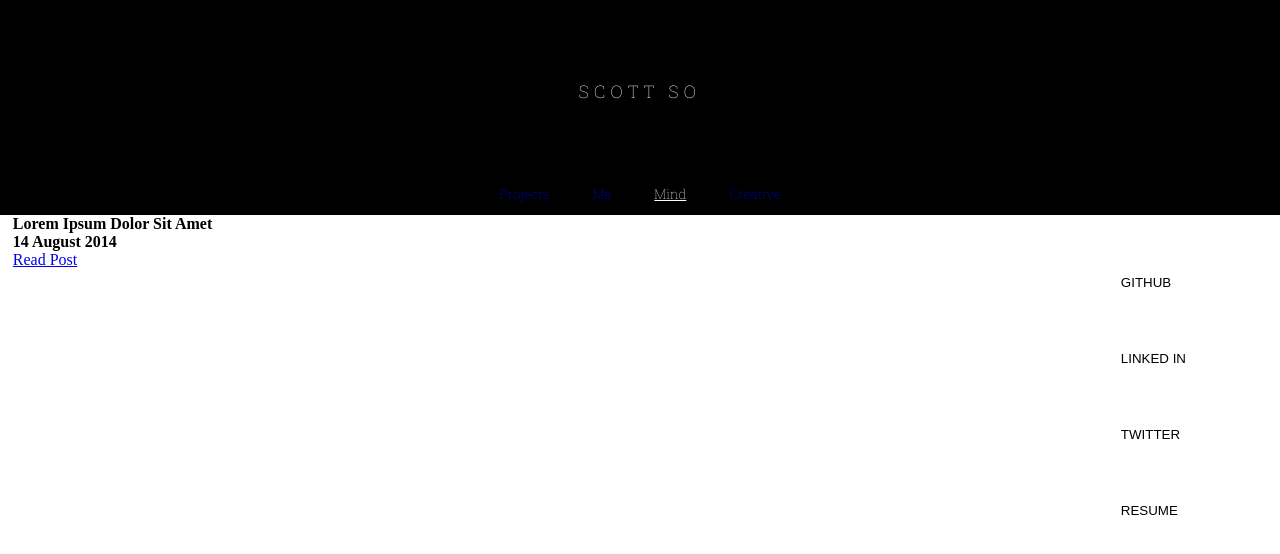
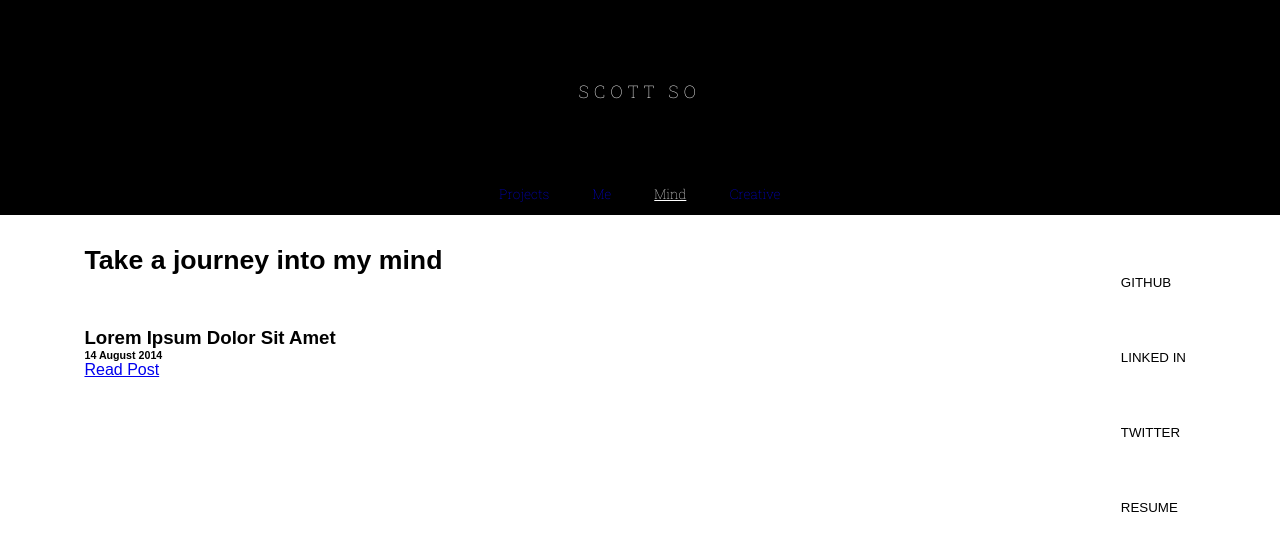
Before and after one commit to scotthso-zz/scotthso.github.io, a Jekyll site: the page built from mind.html, in a window 1280 px wide. Shown: the top 554 px of the page. Built offline with Jekyll 4.4.1, drawn with Linux system fonts in a browser that asks for light colours; some web fonts are replaced; Markdown is read by kramdown in place of the engine named in the settings.

Commit message:
modified mind page

```diff
--- /dev/null
+++ b/mind.css
@@ -0,0 +1,39 @@
+@import url(http://fonts.googleapis.com/css?family=Ek+Mukta:300);
+
+#mind {
+    font-family: 'Ek Mukta', sans-serif;
+}
+
+h1 {
+    margin-left: 7%;
+    margin-top: 30px;
+    font-size: 20pt;
+}
+
+h2 {
+ font-size:14pt;
+
+    margin: 0;
+    padding: 0;
+    border: 0;
+    outline: 0;
+}
+
+h4 {
+    margin: 0;
+    padding: 0;
+    border: 0;
+    outline: 0;
+ font-size:8pt;
+
+}
+
+.span12{
+
+    margin-top:5%;
+    margin-left: 7%;
+}
+
+.row-fluid{
+
+}
--- a/mind.html
+++ b/mind.html
@@ -2,10 +2,15 @@
 layout: default
 ---
 
+<link rel="stylesheet" href="/mind.css">
+
+<h1>Take a journey into my mind</h1>
 {% for post in site.posts limit: 10 %}
 
 <body id="mind">
+
 <div class="row-fluid">
+
   <div class="span12">
     <h2>{{ post.title }}</h2>
     <h4>{{ post.date | date_to_long_string }}</h4>
```
Also changed, not shown: 2 other files.
